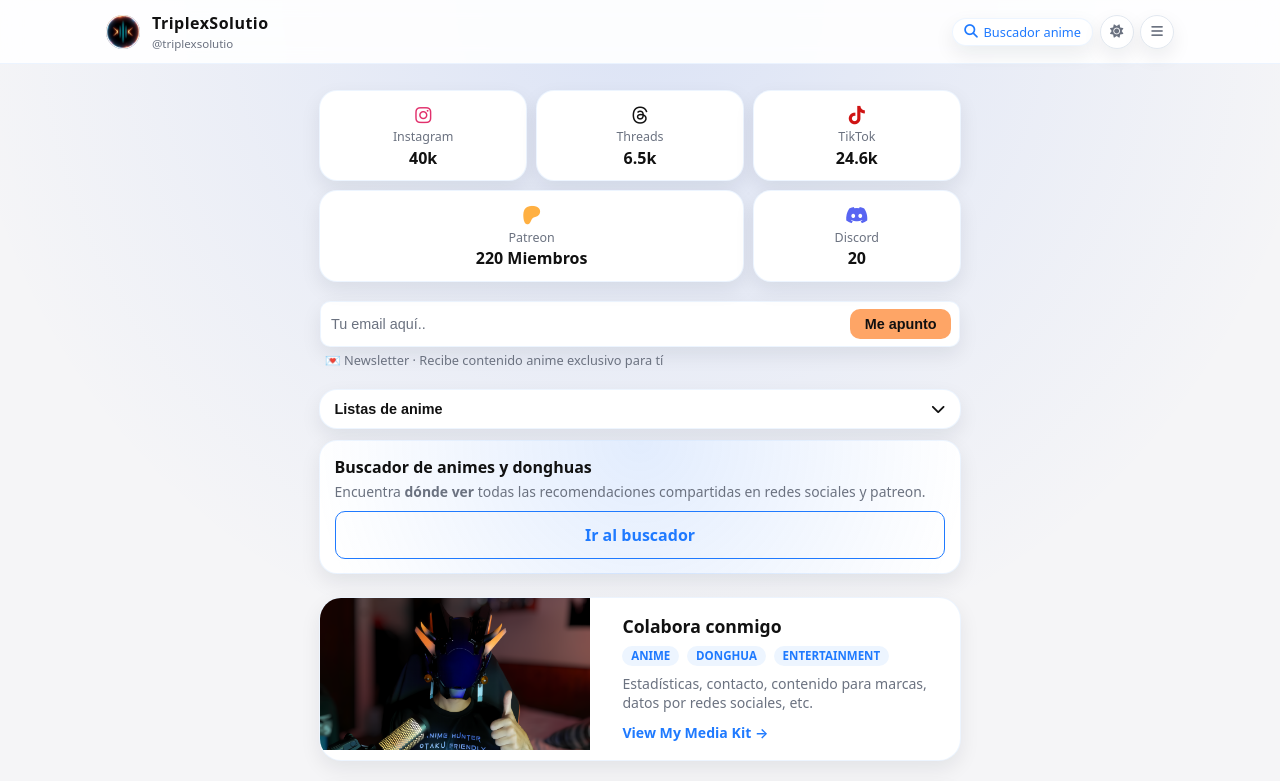
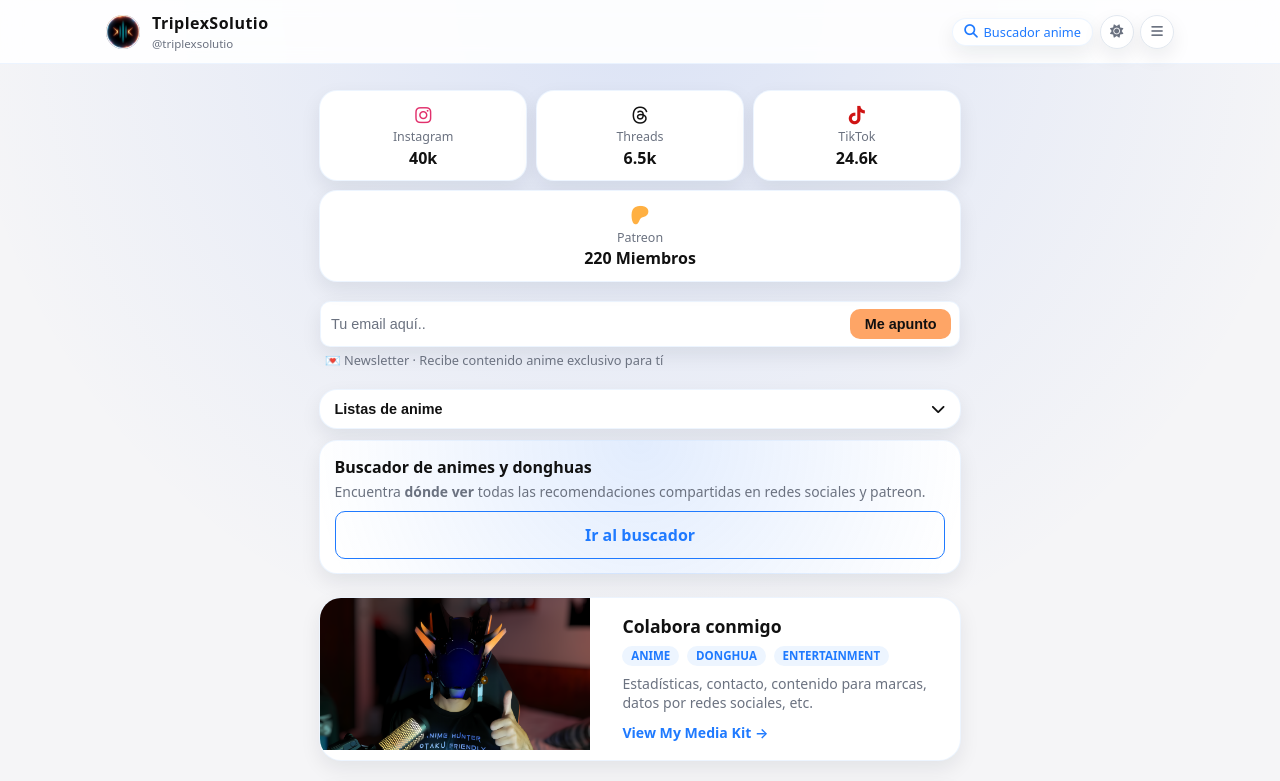
Before and after one commit to triplexsolutio/triplexsolutio.github.io, a plain HTML site: page index.html in a window 1280 px wide. Shown: the top 781 px of the page. Drawn offline with Linux system fonts and the light colour scheme.

Commit message:
mejora de patreon

```diff
--- a/css/styles.css
+++ b/css/styles.css
@@ -860,11 +860,8 @@
   color: #ffb042; /* tono típico Patreon */
 }
 .social-stat-card--patreon {
-  grid-column: -2 / -4; /* ocupa toda la fila */
-}@media (min-width: 768px) {
-  .social-stat-card--patreon {
-    grid-column: -2 / -4;
-  }
+  grid-column: 1 / -1; /* ocupa toda la fila */
+
 }
 
 .social-stat-card--discord .social-stat-card__icon {
--- a/index.html
+++ b/index.html
@@ -173,7 +173,7 @@
           </div>
         </div>
 
-        <div
+        <!-- <div
           class="social-stat-card social-stat-card--discord"
           data-url="https://discord.gg/GqC7QmZdc5"
         >
@@ -182,7 +182,7 @@
           </div>
           <div class="social-stat-card__label">Discord</div>
           <div class="social-stat-card__value" id="statDiscord">20</div>
-        </div>
+        </div> -->
       </section>
 
       <!-- BARRA NEWSLETTER -->
```
